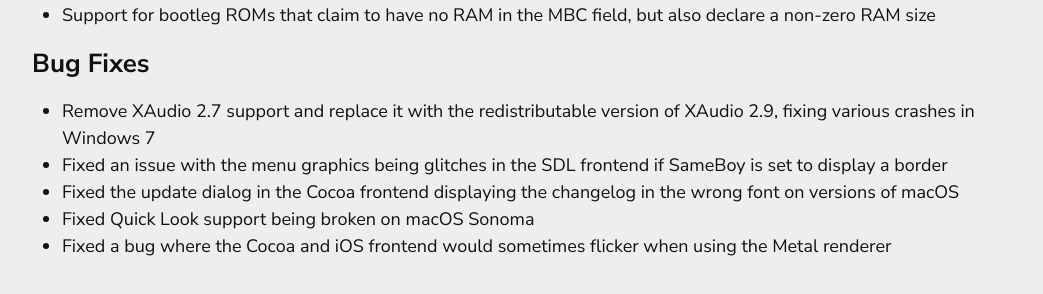
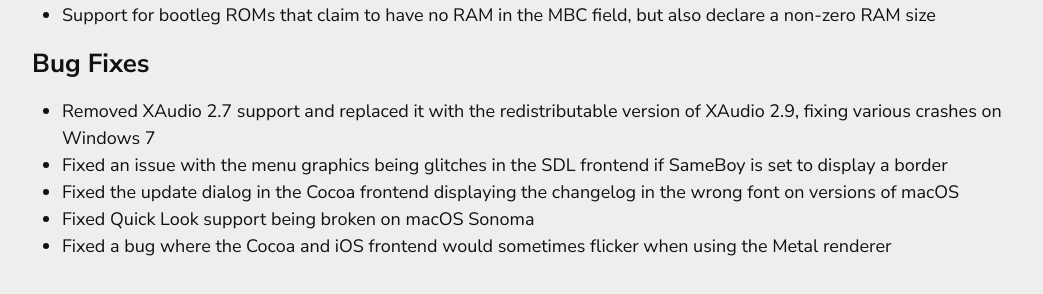
Before and after one commit to SameBoy/sameboy.github.io, a Jekyll site: the page built from _posts/2024-01-13-release-0.16.2.md, in a window 1280 px wide. Shown: the part 807-1101 px from the top of the page, without its empty margins (118-1161 px from the left). Built offline with Jekyll 4.4.1, drawn with Linux system fonts in a browser that asks for light colours.

Commit message:
Consistency

```diff
--- a/_posts/2024-01-13-release-0.16.2.md
+++ b/_posts/2024-01-13-release-0.16.2.md
@@ -15,7 +15,7 @@
 * Support for bootleg ROMs that claim to have no RAM in the MBC field, but also declare a non-zero RAM size
 
 ### Bug Fixes
-* Remove XAudio 2.7 support and replace it with the redistributable version of XAudio 2.9, fixing various crashes in Windows 7
+* Removed XAudio 2.7 support and replaced it with the redistributable version of XAudio 2.9, fixing various crashes on Windows 7
 * Fixed an issue with the menu graphics being glitches in the SDL frontend if SameBoy is set to display a border
 * Fixed the update dialog in the Cocoa frontend displaying the changelog in the wrong font on versions of macOS
 * Fixed Quick Look support being broken on macOS Sonoma
```
